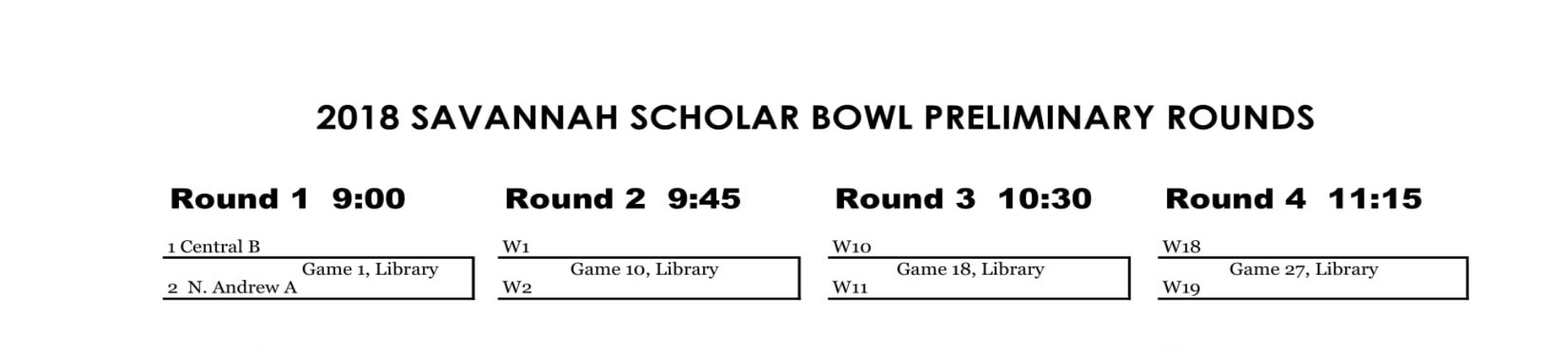
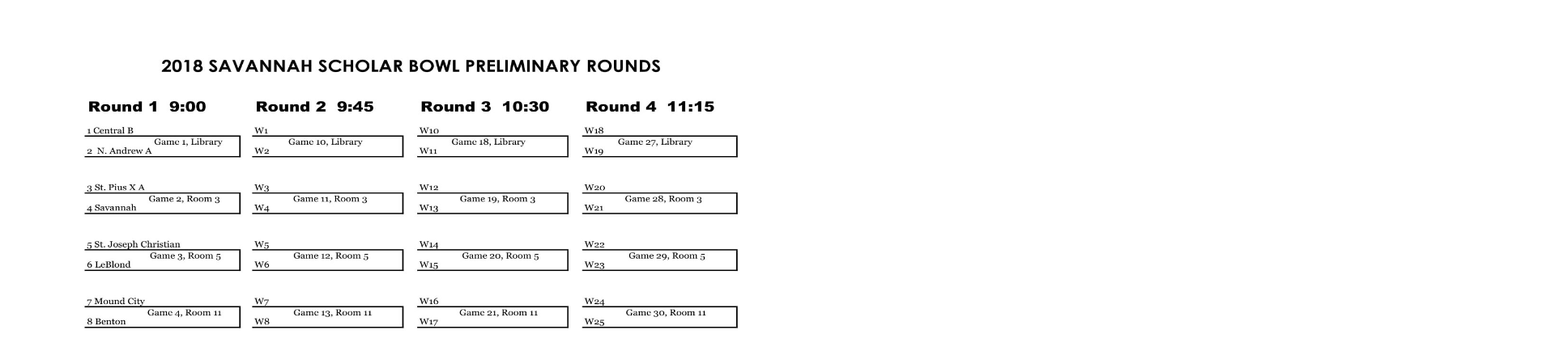
Before and after one commit to ianslagle/kchristman.github.io, a plain HTML site: page index.html in a window 1280 px wide. Shown: the part 152-586 px from the top of the page at 81% size, 1920 px wide, since content can reach past the window. Drawn offline with Linux system fonts and the light colour scheme.

Commit message:
Update index.html

```diff
--- a/index.html
+++ b/index.html
@@ -16,7 +16,7 @@
 </table>
 <H1> Team Standings</H1><P>
   <H1> Live Stats at www.quizbowl.me </H1> <P>
-  <img src="JV 2018 Brackets-1.jpg" alt="Bracket" height="1500" width="2000">
+  <img src="JV 2018 Brackets-1.jpg" alt="Bracket" height="750" width="1000">
 <table border=1 width=100%>
 <tr>
   <td ALIGN=LEFT><B>Rank</B></td>
```
